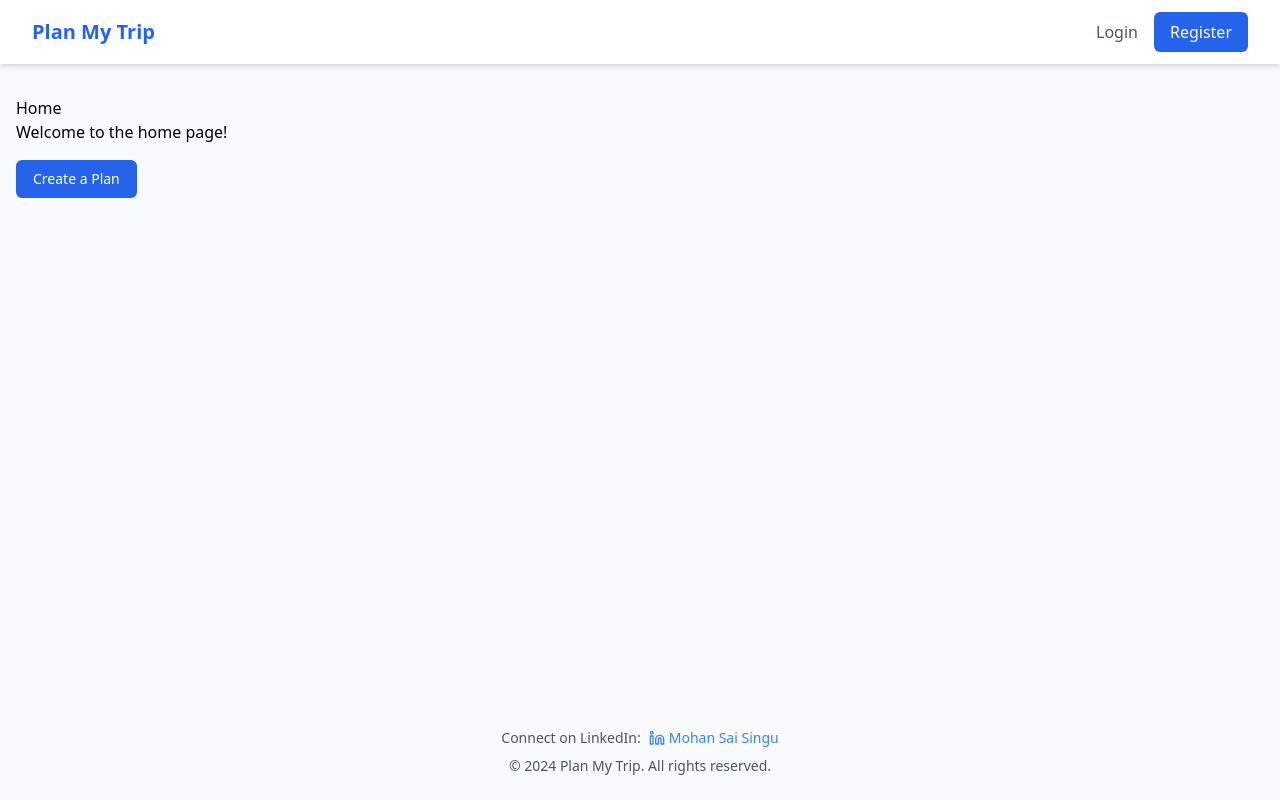
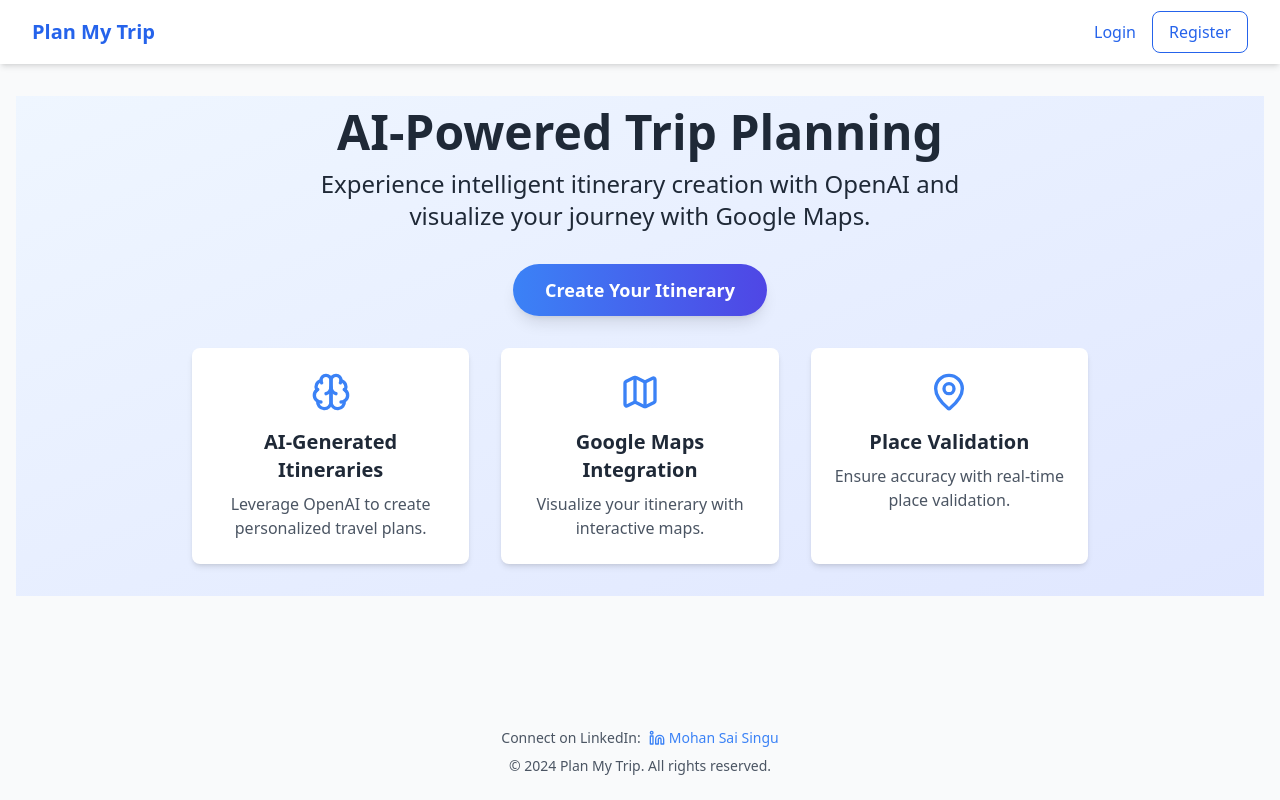
Before and after one commit to mohansai98/planmytrip, a React (Create React App) app: page / in a window 1280 px wide. Built offline with nearby package versions, Linux system fonts and the light colour scheme; no server answers.

Commit message:
updated home page

```diff
--- a/src/components/Home.js
+++ b/src/components/Home.js
@@ -1,16 +1,47 @@
 import React from 'react';
 import { Link } from 'react-router-dom';
+import { MapPin, Brain, Map } from 'lucide-react';
 
 const Home = () => {
     return (
-        <div>
-            <h1>Home</h1>
-            <p>Welcome to the home page!</p>
-            <Link to="/plan" className="inline-block mt-4 px-4 py-2 border border-transparent text-sm font-medium rounded-md text-white bg-blue-600 hover:bg-blue-700 focus:outline-none focus:ring-2 focus:ring-offset-2 focus:ring-blue-500 transition duration-150 ease-in-out">
-                Create a Plan
+        <div className="flex flex-col items-center justify-center bg-gradient-to-br from-blue-50 to-indigo-100 text-gray-800">
+            <h1 className="text-4xl md:text-5xl font-bold m-3 text-center">AI-Powered Trip Planning</h1>
+            <p className="text-xl md:text-2xl mb-8 text-center max-w-2xl">
+                Experience intelligent itinerary creation with OpenAI and visualize your journey with Google Maps.
+            </p>
+            <Link
+                to="/plan"
+                className="inline-block bg-gradient-to-r from-blue-500 to-indigo-600 text-white px-8 py-3 rounded-full text-lg font-semibold shadow-lg hover:from-blue-600 hover:to-indigo-700 transition duration-300 transform hover:scale-105"
+            >
+                Create Your Itinerary
             </Link>
+            <div className="m-8 grid grid-cols-1 md:grid-cols-3 gap-8 max-w-4xl w-full">
+                <FeatureCard
+                    icon={<Brain className="w-10 h-10 text-blue-500" />}
+                    title="AI-Generated Itineraries"
+                    description="Leverage OpenAI to create personalized travel plans."
+                />
+                <FeatureCard
+                    icon={<Map className="w-10 h-10 text-blue-500" />}
+                    title="Google Maps Integration"
+                    description="Visualize your itinerary with interactive maps."
+                />
+                <FeatureCard
+                    icon={<MapPin className="w-10 h-10 text-blue-500" />}
+                    title="Place Validation"
+                    description="Ensure accuracy with real-time place validation."
+                />
+            </div>
         </div>
     );
 };
 
+const FeatureCard = ({ icon, title, description }) => (
+    <div className="bg-white p-6 rounded-lg shadow-md flex flex-col items-center text-center">
+        {icon}
+        <h3 className="text-xl font-semibold mt-4 mb-2">{title}</h3>
+        <p className="text-gray-600">{description}</p>
+    </div>
+);
+
 export default Home;
--- a/src/components/MyPlans.js
+++ b/src/components/MyPlans.js
@@ -116,7 +116,7 @@ const MyPlans = () => {
                     <div className="bg-white p-6 rounded-lg shadow-md text-center">
                         <p className="text-gray-600">No itineraries found. Start planning your trip now!</p>
                         <Link to="/plan" className="inline-block mt-4 px-4 py-2 border border-transparent text-sm font-medium rounded-md text-white bg-blue-600 hover:bg-blue-700 focus:outline-none focus:ring-2 focus:ring-offset-2 focus:ring-blue-500 transition duration-150 ease-in-out">
-                            Create a Plan
+                            Create Itinerary
                         </Link>
                     </div>
                 ) : (
--- a/src/components/Navbar.js
+++ b/src/components/Navbar.js
@@ -1,13 +1,14 @@
 import React, { useState } from 'react';
-import { Link } from 'react-router-dom';
+import { Link, useLocation } from 'react-router-dom';
 import { useAuth } from './AuthContext';
 import { useItinerary } from './ItineraryContext';
 import { Menu, X, LogOut } from 'lucide-react';
 
 const Navbar = () => {
     const { user, name, logout } = useAuth();
-    const { setItinerary } = useItinerary();
+    const { itinerary, setItinerary } = useItinerary();
     const [isMenuOpen, setIsMenuOpen] = useState(false);
+    const location = useLocation();
 
     const handleItineraryPlannerClick = () => {
         setItinerary(null);
@@ -17,29 +18,49 @@ const Navbar = () => {
         setIsMenuOpen(!isMenuOpen);
     };
 
+    const handleCreatePlan = () => {
+        setItinerary(null);
+    };
+
+    const shouldShowCreatePlanButton = location.pathname === '/' || (location.pathname === '/plan' && itinerary === null);
+
     return (
         <nav className="bg-white shadow-md">
             <div className="max-w-7xl mx-auto px-4 sm:px-6 lg:px-8">
-                <div className="flex justify-between h-16">
+                <div className="flex justify-between h-16 items-center">
                     <div className="flex items-center">
-                        <Link to="/" onClick={handleItineraryPlannerClick} className="text-xl font-bold text-blue-600">
+                        <Link to="/" onClick={handleItineraryPlannerClick} className="text-xl font-bold text-blue-600 hover:text-blue-700 transition duration-200">
                             Plan My Trip
                         </Link>
                     </div>
                     <div className="hidden md:flex items-center space-x-4">
+                        {!shouldShowCreatePlanButton && (
+                            <Link
+                            to="/plan" onClick={handleCreatePlan}
+                            className="inline-block bg-gradient-to-r from-blue-500 to-indigo-600 text-white px-4 py-2 rounded-full font-semibold shadow-lg hover:from-blue-600 hover:to-indigo-700 transition duration-300 transform hover:scale-105"
+                        >
+                            Create Itinerary
+                        </Link>
+                        )}
                         {user ? (
                             <>
-                                <Link to="/my-plans" className="text-gray-600 hover:text-blue-600 transition duration-200">My Plans</Link>
+                                <Link to="/my-plans" className="text-blue-600 hover:text-blue-700 transition duration-200 hover:scale-105">
+                                    My Plans
+                                </Link>
                                 <span className="text-gray-600">Welcome, {name}</span>
-                                <button onClick={logout} className="text-gray-600 hover:text-blue-600 transition duration-200 flex items-center">
+                                <button onClick={logout} className="text-blue-600 hover:text-blue-700 transition duration-200 flex items-center hover:scale-105">
                                     <LogOut size={18} className="mr-1" />
                                     Logout
                                 </button>
                             </>
                         ) : (
                             <>
-                                <Link to="/login" className="text-gray-600 hover:text-blue-600 transition duration-200">Login</Link>
-                                <Link to="/register" className="bg-blue-600 text-white px-4 py-2 rounded-md hover:bg-blue-700 transition duration-200">Register</Link>
+                                <Link to="/login" className="text-blue-600 hover:text-blue-700 transition duration-200 hover:scale-105">
+                                    Login
+                                </Link>
+                                <Link to="/register" className="text-blue-600 border border-blue-600 px-4 py-2 rounded-lg hover:bg-blue-600 hover:text-white transition duration-200">
+                                    Register
+                                </Link>
                             </>
                         )}
                     </div>
@@ -53,19 +74,30 @@ const Navbar = () => {
             {isMenuOpen && (
                 <div className="md:hidden">
                     <div className="px-2 pt-2 pb-3 space-y-1 sm:px-3">
+                        {!shouldShowCreatePlanButton && (
+                            <Link to="/plan" onClick={() => { handleCreatePlan(); toggleMenu(); }} className="text-center block bg-gradient-to-r from-blue-500 to-indigo-600 text-white px-4 py-2 rounded-full font-semibold shadow-lg hover:from-blue-600 hover:to-indigo-700 transition duration-300 transform">
+                                Create Itinerary
+                            </Link>
+                        )}
                         {user ? (
                             <>
-                                <Link to="/my-plans" className="block text-gray-600 hover:text-blue-600 transition duration-200 py-2" onClick={toggleMenu}>My Plans</Link>
+                                <Link to="/my-plans" className="block text-blue-600 hover:text-blue-700 transition duration-200 py-2" onClick={toggleMenu}>
+                                    My Plans
+                                </Link>
                                 <span className="block text-gray-600 py-2">Welcome, {name}</span>
-                                <button onClick={() => { logout(); toggleMenu(); }} className="w-full text-left text-gray-600 hover:text-blue-600 transition duration-200 py-2 flex items-center">
+                                <button onClick={() => { logout(); toggleMenu(); }} className="w-full text-blue-600 hover:text-blue-700 transition duration-200 py-2 flex items-center">
                                     <LogOut size={18} className="mr-1" />
                                     Logout
                                 </button>
                             </>
                         ) : (
                             <>
-                                <Link to="/login" className="block text-gray-600 hover:text-blue-600 transition duration-200 py-2" onClick={toggleMenu}>Login</Link>
-                                <Link to="/register" className="block text-gray-600 hover:text-blue-600 transition duration-200 py-2" onClick={toggleMenu}>Register</Link>
+                                <Link to="/login" className="text-center block text-blue-600 hover:text-blue-700 transition duration-200 py-2" onClick={toggleMenu}>
+                                    Login
+                                </Link>
+                                <Link to="/register" className="text-center block text-blue-600 border border-blue-600 px-4 py-2 rounded-lg hover:bg-blue-600 hover:text-white transition duration-200" onClick={toggleMenu}>
+                                    Register
+                                </Link>
                             </>
                         )}
                     </div>
--- a/src/components/TripPlannerForm.js
+++ b/src/components/TripPlannerForm.js
@@ -1,4 +1,4 @@
-import React, { useState, useRef } from 'react';
+import React, { useState, useRef, useEffect } from 'react';
 import { APIProvider, useMapsLibrary } from '@vis.gl/react-google-maps';
 import { DateRange } from 'react-date-range';
 import 'react-date-range/dist/styles.css';
@@ -9,7 +9,7 @@ const PlacesAutocomplete = ({ onPlaceSelect, placeholder }) => {
   const inputRef = useRef(null);
   const placesLibrary = useMapsLibrary('places');
 
-  React.useEffect(() => {
+  useEffect(() => {
     if (!placesLibrary || !inputRef.current) return;
 
     const autocomplete = new placesLibrary.Autocomplete(inputRef.current);
@@ -116,16 +116,20 @@ const TripPlannerForm = ({ onSubmit, API_KEY }) => {
               onClick={() => setShowDatePicker(!showDatePicker)}
               className="w-full pl-10 pr-4 py-2 border border-gray-300 rounded-md focus:outline-none focus:ring-2 focus:ring-blue-500 focus:border-transparent cursor-pointer"
               readOnly
+              aria-label="Date range"
             />
           </div>
           {showDatePicker && (
-            <div className="absolute z-10 mt-2">
+            <div className="absolute z-10 mt-2 max-w-sm">
               <DateRange
                 editableDateInputs={true}
                 onChange={handleDateChange}
                 moveRangeOnFirstSelection={false}
                 ranges={formData.dateRange}
-                className="border rounded-md shadow-lg"
+                className="border rounded-md shadow-lg p-4"
+                showSelectionPreview={true}
+                preventSnapRefocus={true}
+                rangeColors={['#3783f7', '#3783f7', '#3783f7']}
               />
             </div>
           )}
```
